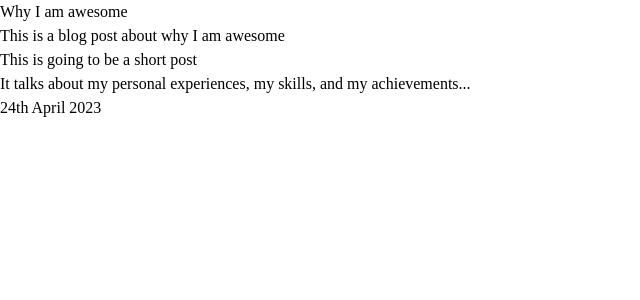
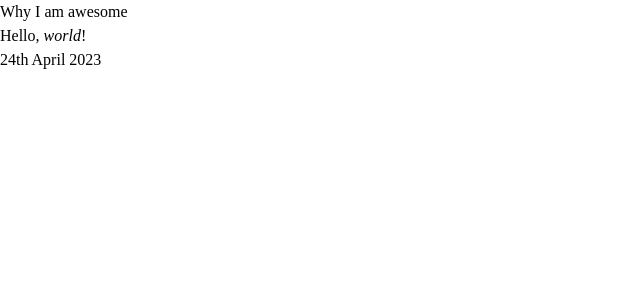
Before and after one commit to Jayko001/my-portfolio, a React (Vite) app: page /blog/1 in a window 1280 px wide. Shown: the top 300 px of the page, without its empty margins (0-640 px from the left). Built offline with nearby package versions, Linux system fonts and the light colour scheme.

Commit message:
test markdown content

```diff
--- a/src/data/blogs.ts
+++ b/src/data/blogs.ts
@@ -4,7 +4,8 @@ export const blogs = [
     {
         id: 1,
         title: "Why I am awesome",
-        content: "# This is a blog post about why I am awesome\n\n ### This is going to be a short post\n\n It talks about my personal experiences, my skills, and my achievements...",
+        //content: "# This is a blog post about why I am awesome\n\n ### This is going to be a short post\n\n It talks about my personal experiences, my skills, and my achievements...",
+        content: "# Hello, *world*! ",
         date: "24th April 2023",
     },
     {
```
